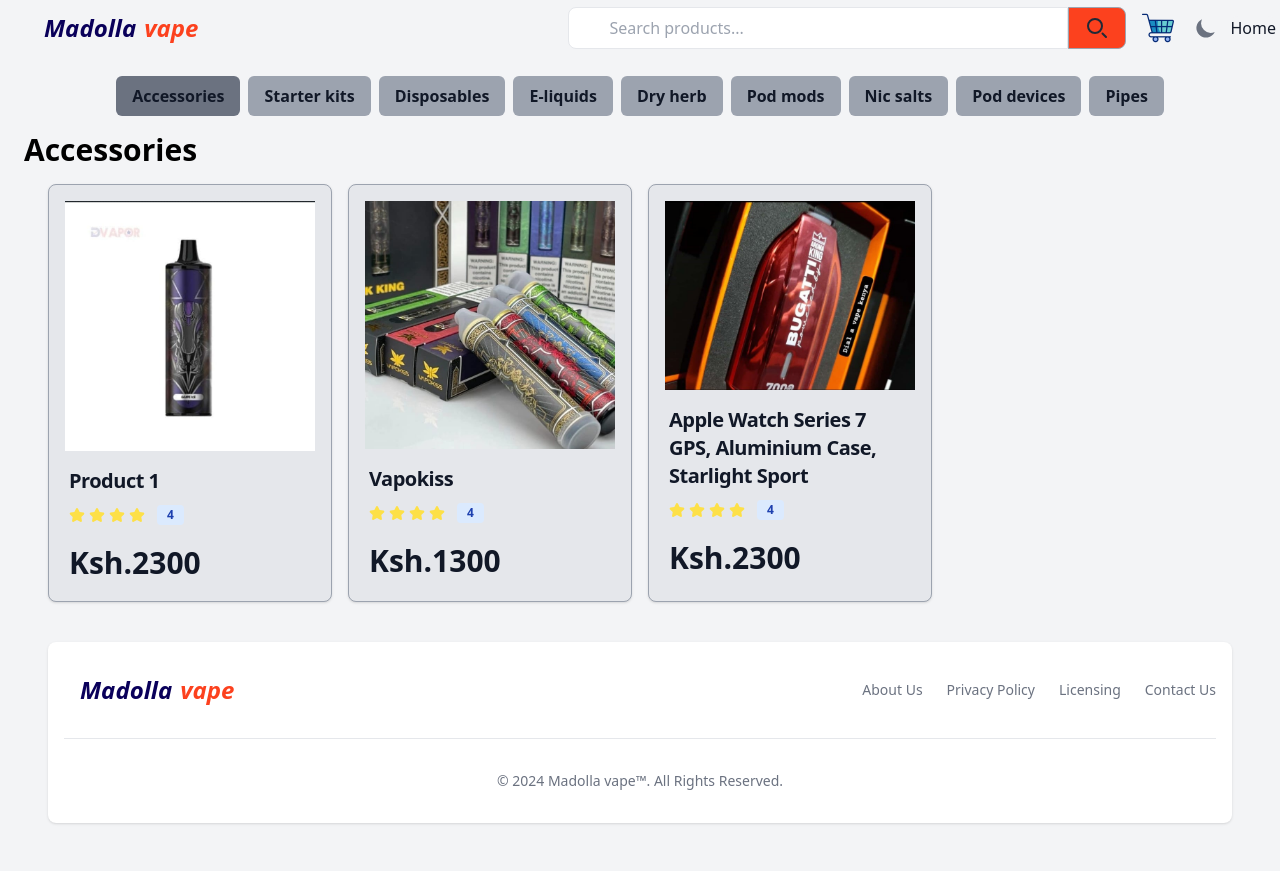
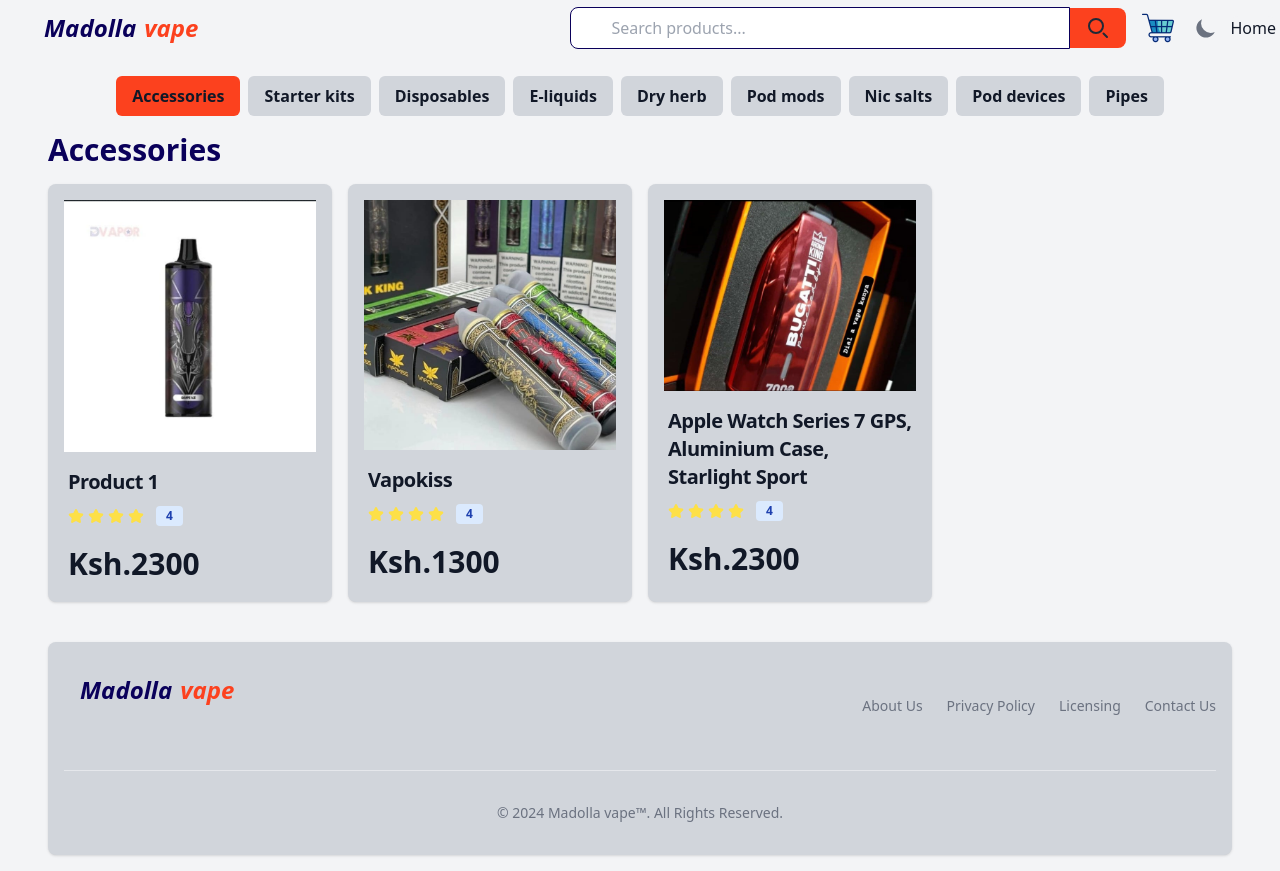
Before and after one commit to Houstin0/project-Maddolla_vape, a React (Vite) app: page /category/Accessories in a window 1280 px wide. Both pictures are taken after a click on the button 1105 px from the left and 28 px from the top of the page. Before the commit the page ends 839 px from the top, so only its background shows below. Built offline with nearby package versions, Linux system fonts and the light colour scheme.

Commit message:
completed section 1

```diff
--- a/src/components/CategoryPage.jsx
+++ b/src/components/CategoryPage.jsx
@@ -29,15 +29,15 @@ function CategoryPage({ addToCart, cartItems}) {
             to={`/category/${cat}`}
             className={`px-2 py-2 md:px-4 md:py-2 font-semibold rounded-md text-gray-900 dark:text-white ${
               cat === category
-                ? "bg-gray-500 dark:bg-gray-800"
-                : "bg-gray-400 dark:bg-gray-700"
+                ? "bg-[#FC411E]"
+                : "bg-gray-300 dark:bg-gray-900"
             }`}
           >
             {cat}
           </Link>
         ))}
       </div>
-      <h2 className="text-3xl font-bold ml-6 text-black dark:text-white">
+      <h2 className="text-3xl font-bold ml-12 text-[#0A005A] dark:text-[#FC411E]">
         {category}
       </h2>
       <section id="products" className="w-full mt-4">
--- a/src/components/ProductPopup.jsx
+++ b/src/components/ProductPopup.jsx
@@ -42,7 +42,7 @@ function ProductPopup({ product, onClose, addToCart }) {
 
   return (
     <div className="mt-14 py-2 fixed inset-0 flex items-center justify-center bg-gray-500 bg-opacity-50 z-30">
-      <div className="relative bg-white dark:bg-gray-900 w-full mx-5 md:mx-0 md:w-5/6 max-h-full rounded-lg overflow-y-auto hide-scrollbar">
+      <div className="relative bg-gray-100 dark:bg-gray-900 w-full mx-5 md:mx-0 md:w-5/6 max-h-full rounded-lg overflow-y-auto hide-scrollbar">
 
 
         <button
--- a/src/components/about.jsx
+++ b/src/components/about.jsx
@@ -1,6 +1,6 @@
 export default function About() {
   return (
-    <section className="bg-gray-200 py-8 antialiased dark:bg-gray-900 md:py-16">
+    <section className="bg-gray-200 antialiased dark:bg-gray-900 pb-6 pt-16 mx-4 md:mx-12">
       <div className="mx-auto max-w-screen-xl px-4 2xl:px-0">
         <div className="mx-auto max-w-5xl">
           <h1 className="mb-4 text-3xl font-extrabold text-gray-900 dark:text-white md:text-5xl lg:text-6xl flex items-center justify-center">
--- a/src/components/footer.jsx
+++ b/src/components/footer.jsx
@@ -18,12 +18,12 @@ export default function Footer() {
 
 
 
-<footer className="bg-white rounded-lg shadow dark:bg-gray-900 m-4 mx-12">
+<footer className="bg-gray-300 rounded-lg shadow dark:bg-gray-900 m-4 md:mx-12">
     <div className="w-full max-w-screen-xl mx-auto p-4 md:py-8">
         <div className="sm:flex sm:items-center sm:justify-between">
                <a
           href="/"
-          className="italic text-[#0A005A] text-2xl font-extrabold lg:ml-4 flex items-center space-x-2 rtl:space-x-reverse"
+          className="italic text-[#0A005A] mb-8 text-2xl font-extrabold lg:ml-4 flex items-center space-x-2 rtl:space-x-reverse"
         >
           Madolla <span className="ml-2 text-[#FC411E] "> vape</span>
         </a>
--- a/src/components/home.jsx
+++ b/src/components/home.jsx
@@ -173,8 +173,8 @@ function Home({ addToCart, cartItems }) {
                 key={index}
                 className={`mx-1 px-3 py-1 font-semibold text-sm sm:text-base rounded  text-gray-900 dark:text-white ${
                   selectedCategory === category
-                    ? "bg-gray-500"
-                    : "bg-gray-300 dark:bg-gray-800"
+                    ? "bg-[#FC411E]"
+                    : "bg-gray-300 dark:bg-gray-900"
                 }`}
                 onClick={() => handleCategoryClick(category)}
               >
--- a/src/components/navBar.jsx
+++ b/src/components/navBar.jsx
@@ -211,11 +211,11 @@ const location = useLocation();
               value={searchQuery}
               onChange={handleSearchChange}
               placeholder="Search products..."
-              className="pl-10 pr-4 py-2 w-64 md:w-[500px] border border-gray-200 rounded-l-lg focus:outline-none dark:bg-gray-800 dark:text-white"
+              className="pl-10 pr-4 py-2 w-64 md:w-[500px] border border-[#0A005A] dark:border-black rounded-l-lg focus:outline-none dark:bg-gray-800 dark:text-white"
             />
             <button
               type="submit"
-              className="px-4 py-2 bg-[#FC411E] border border-gray-400 rounded-r-lg"
+              className="px-4 py-2 bg-[#FC411E]  rounded-r-lg"
             >
               <svg
                 className="w-6 h-6 text-gray-800 dark:text-white"
@@ -271,7 +271,7 @@ const location = useLocation();
       className="w-8 h-8"
     />
     {cartItemCount > 0 && (
-      <span className="absolute top-2 right-2 transform translate-x-1/2 -translate-y-1/2 w-4 h-4 bg-[#FC411E] rounded-full flex items-center justify-center text-[#0A005A] text-xs">
+      <span className="absolute top-2 right-2 transform translate-x-1/2 -translate-y-1/2 w-4 h-4 bg-[#FC411E] rounded-full flex items-center justify-center text-black text-xs">
         {cartItemCount}
       </span>
     )}
--- a/src/components/productCards.jsx
+++ b/src/components/productCards.jsx
@@ -27,7 +27,7 @@ function ProductCards({ products ,addToCart}) {
       {products.map((product) => (
         <div
         key={product.id}
-        className="max-w-sm bg-gray-200 border border-gray-400 rounded-lg shadow dark:bg-gray-900 dark:border-gray-700"
+        className="max-w-sm bg-gray-300 rounded-lg shadow dark:bg-gray-900"
         onClick={() => openPopup(product)}
       >
           {/* Product Image */}
--- a/src/components/searchResults.jsx
+++ b/src/components/searchResults.jsx
@@ -20,13 +20,13 @@ export default function SearchResults({ searchQuery }) {
   return (
     <div className="mt-16">
       {searchResults.length === 0 ? (
-        <h1 className="text-center mb-10 text-4xl font-extrabold dark:text-white">
+        <h1 className="text-center mb-10 text-4xl font-extrabold text-[#0A005A] dark:text-[#FC411E]">
           No results
         </h1>
       ) : (
         <div>
-          <h1 className="mb-6 text-center text-2xl font-extrabold dark:text-white">
-            Search Results for &quot;{searchQuery}&quot;
+          <h1 className="mb-6 text-center text-2xl font-extrabold text-[#0A005A] dark:text-[#FC411E]">
+            Search Results for<span className="text-[#FC411E]"> &quot;{searchQuery}&quot;</span>
           </h1>
           <ProductCards products={searchResults} />
         </div>
```
